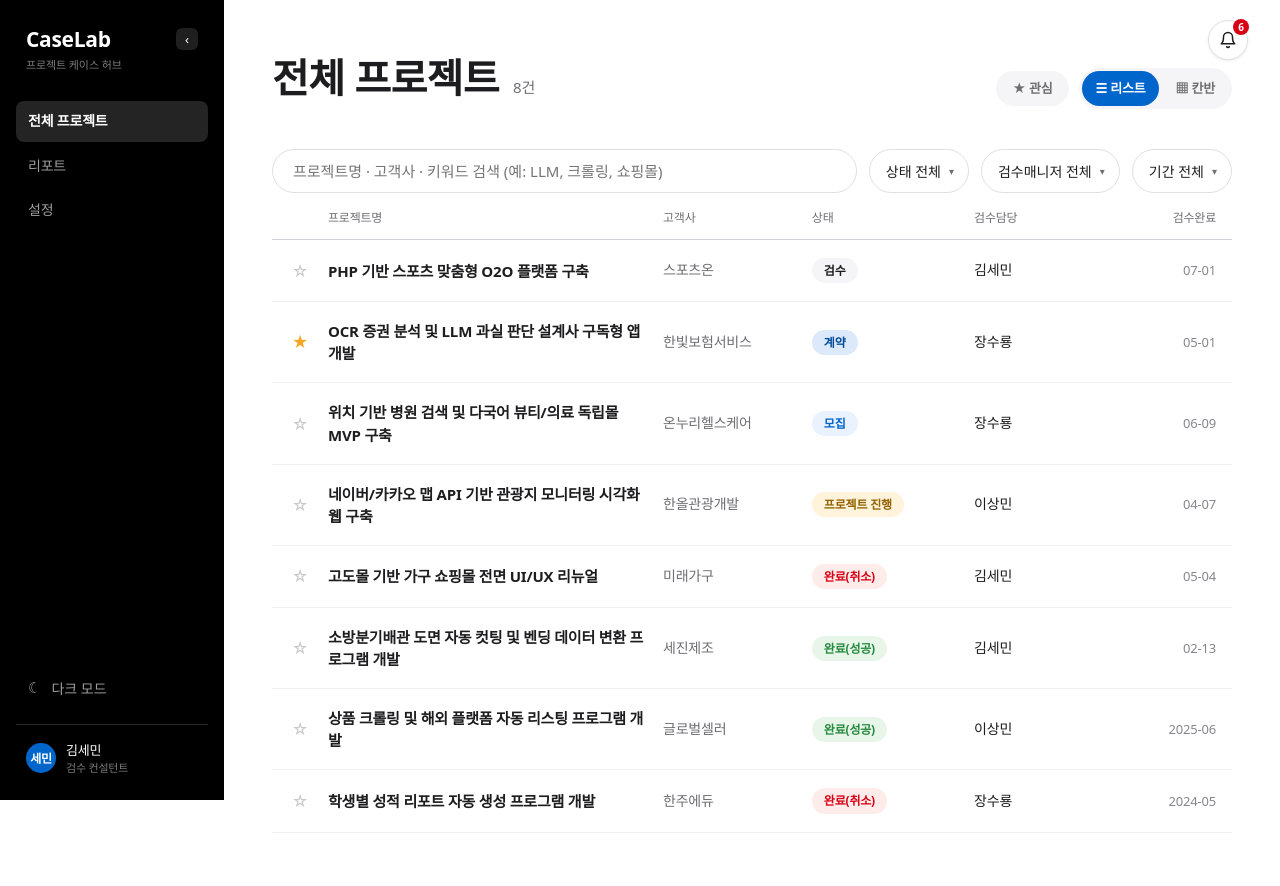
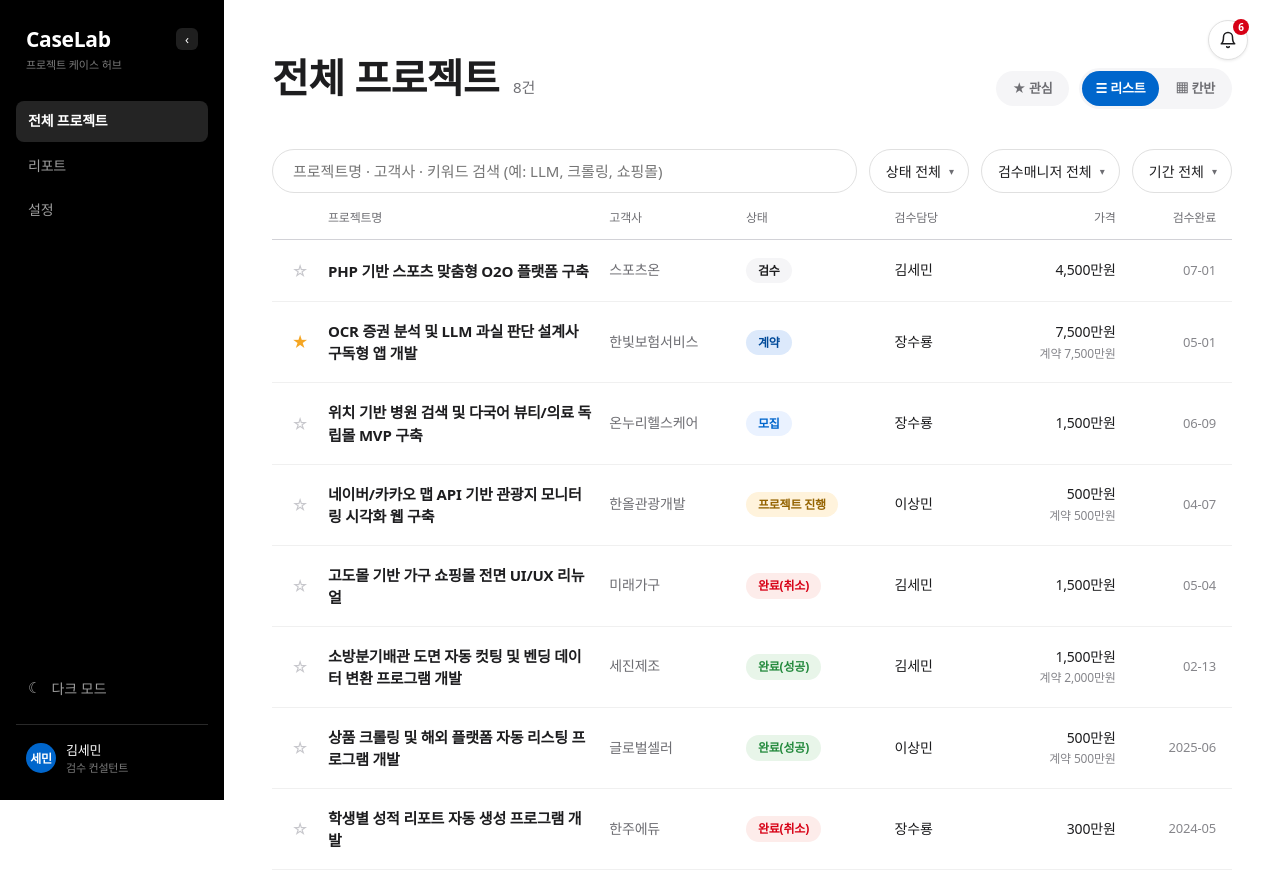
Before and after one commit to chyon8/caselab, a Next.js app: page / in a window 1280 px wide. Shown: the top 886 px of the page. Built offline with nearby package versions, Linux system fonts and the light colour scheme.

Commit message:
Update project list UI and styles

```diff
--- a/src/features/projects/ProjectList.module.css
+++ b/src/features/projects/ProjectList.module.css
@@ -118,7 +118,7 @@
 /* ===== 리스트 뷰 ===== */
 .table-head {
   display: grid;
-  grid-template-columns: 24px 2.4fr 1fr 1.1fr 1fr 0.7fr;
+  grid-template-columns: 24px 2.2fr 1fr 1.1fr 1fr 0.7fr 0.7fr;
   gap: 16px;
   padding: 0 16px 12px 16px;
   border-bottom: 1px solid var(--header-rule);
@@ -135,7 +135,7 @@
 
 .row {
   display: grid;
-  grid-template-columns: 24px 2.4fr 1fr 1.1fr 1fr 0.7fr;
+  grid-template-columns: 24px 2.2fr 1fr 1.1fr 1fr 0.7fr 0.7fr;
   gap: 16px;
   align-items: center;
   padding: 18px 16px;
@@ -177,6 +177,21 @@
 .manager {
   font-size: 14px;
   color: var(--page-text);
+}
+
+.price {
+  text-align: right;
+}
+
+.price-budget {
+  font-size: 14px;
+  color: var(--page-text);
+}
+
+.price-contract {
+  margin-top: 2px;
+  font-size: 12px;
+  color: var(--text-faint);
 }
 
 .updated {
--- a/src/features/projects/ProjectList.tsx
+++ b/src/features/projects/ProjectList.tsx
@@ -236,6 +236,7 @@ export default function ProjectList({ projects }: { projects: Project[] }) {
               <div className={styles.th}>고객사</div>
               <div className={styles.th}>상태</div>
               <div className={styles.th}>검수담당</div>
+              <div className={`${styles.th} ${styles.right}`}>가격</div>
               <div className={`${styles.th} ${styles.right}`}>검수완료</div>
             </div>
             {pageRows.map((p) => (
@@ -262,6 +263,12 @@ export default function ProjectList({ projects }: { projects: Project[] }) {
                   </span>
                 </div>
                 <div className={styles.manager}>{p.manager}</div>
+                <div className={styles.price}>
+                  <div className={styles["price-budget"]}>{p.budget}</div>
+                  {p.contractAmount && (
+                    <div className={styles["price-contract"]}>계약 {p.contractAmount}</div>
+                  )}
+                </div>
                 <div className={styles.updated}>{p.reviewedAt}</div>
               </div>
             ))}
```
